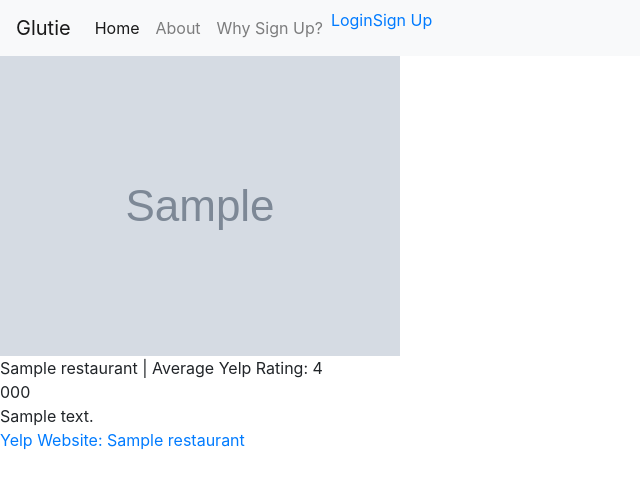
After one commit to AshFri04/my_project, a Flask app: page /restaurants in a window 1280 px wide. The commit adds this page. Shown: the top 489 px of the page, without its empty margins (0-640 px from the left). Run offline with Flask 2, Linux system fonts and the light colour scheme; tables that the repository leaves empty hold one stand-in row (values such as "Sample post"); grey boxes marked "Sample" are stand-in pictures; some libraries are stand-ins or nearby versions.

Commit message:
Displays restaurants on webpage with all info pertaining to each restaurant.

```diff
--- a/model.py
+++ b/model.py
@@ -84,7 +84,7 @@ class GF_type(db.Model):
     gf_type = db.Column(db.String(50))
 
     # Relationship between GF_type, restaurants and estaurant_types.
-    restaurant_type = db.relationship("Restaurant", secondary="restaurant_types", backref="GF_type")
+    restaurant = db.relationship("Restaurant", secondary="restaurant_types", backref="GF_type")
 
 
     def __repr__(self):
@@ -102,6 +102,7 @@ class Restaurant_type(db.Model):
     restaurant_type_id = db.Column(db.Integer, primary_key=True, autoincrement=True)
     gf_type_id = db.Column(db.Integer, db.ForeignKey('gf_types.gf_type_id'))
     restaurant_id = db.Column(db.Integer, db.ForeignKey('restaurants.restaurant_id'))
+
 
 
     def __repr__(self):
--- a/seed.py
+++ b/seed.py
@@ -85,7 +85,9 @@ def load_restaurants():
 
             bakery_info = Restaurant(name=name, address=address, phone_number=phone_number, picture=picture, website_url=website_url, avg_rating=avg_rating, neighborhood_id=nh)
 
-    # Add bakery data to the database.
+            # gf_type_bakery = Restaurant_type(gf_type_id=3, restaurant_id=bakery_info)
+
+            # Add bakery data to the database.
             db.session.add(bakery_info)
 
 
--- a/server.py
+++ b/server.py
@@ -152,27 +152,50 @@ def sign_out():
 
 #     pass
 
-################################################################################
-
-@app.route("/only_gf")
-def only_gf():
-    """ Display restaurants that are Completely Gluten Free."""
-
-    pass
+# ################################################################################
 
 
-app.route("/restaurants_gf_options")
-def only_gf():
-    """ Display restaurants that have Gluten Free Options on their menu."""
+# # query restaurants table from there pass neigh id/ gf type
 
-    pass
+@app.route("/restaurants")
+def display_restaurants():
+    """ """
+
+    restaurants = Restaurant.query.filter_by(neighborhood_id=1).all()
+
+    return render_template("restaurants.html", restaurants=restaurants)
 
 
-app.route("/bakery_gf_options")
-def only_gf():
-    """ Display bakeries that have Gluten Free Options on their menu."""
 
-    pass
+
+
+
+
+
+
+# ################################################################################
+# @app.route("/only_gf")
+# def only_gf():
+#     """ Display restaurants that are Completely Gluten Free."""
+
+#     pass
+
+
+# app.route("/restaurants_gf_options")
+# def only_gf():
+#     """ Display restaurants that have Gluten Free Options on their menu."""
+
+#     pass
+
+
+# app.route("/bakery_gf_options")
+# def only_gf():
+#     """ Display bakeries that have Gluten Free Options on their menu."""
+
+#     pass
+
+
+# # query restaurants table from there pass neigh id/ gf type
 
 
 
--- a/templates/base.html
+++ b/templates/base.html
@@ -4,6 +4,7 @@
   <meta name="viewport" content="width=device-width, initial-scale=1, maximum-scale=1">
   <link rel="stylesheet" href="https://stackpath.bootstrapcdn.com/bootstrap/4.1.1/css/bootstrap.min.css" integrity="sha384-WskhaSGFgHYWDcbwN70/dfYBj47jz9qbsMId/iRN3ewGhXQFZCSftd1LZCfmhktB" crossorigin="anonymous">
   <link rel="stylesheet" type="text/css" href="static/homepage.css">
+  <link rel="stylesheet" type="text/css" href="static/restaurants.css">
   <title>Glutie</title>
 </head>
 <body>
--- /dev/null
+++ b/templates/restaurants.html
@@ -0,0 +1,26 @@
+{% extends 'base.html' %}
+
+{% block content %}
+
+
+
+
+
+<div>
+{% for restaurant in restaurants %}
+ <img class="restaurant_image" src="{{ restaurant.picture }}">
+  <div>{{ restaurant.name }} |  Average Yelp Rating: {{ restaurant.avg_rating }}</div>
+    <div> {{ restaurant.phone_number }} </div>
+      <div>{{ restaurant.address }} </div>
+      <div>
+        <a href="{{ restaurant.website_url }}">Yelp Website: {{ restaurant.name }}</a>
+      </div>
+
+
+
+{% endfor %}
+</div>
+
+
+
+{% endblock %}
```
